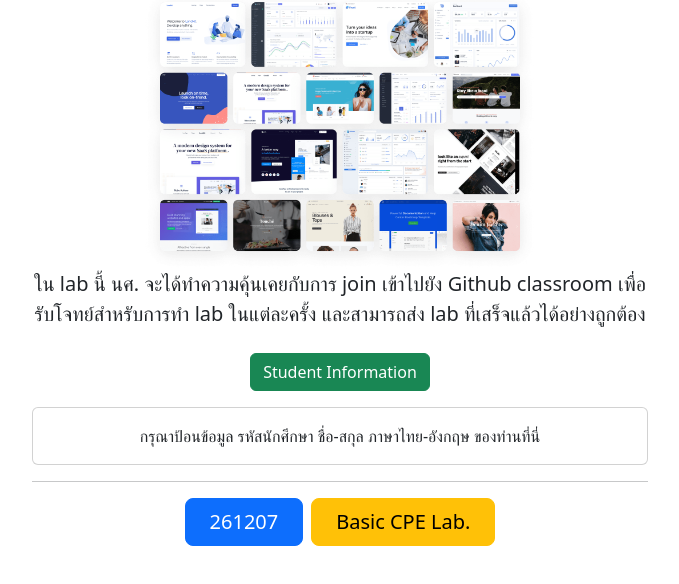
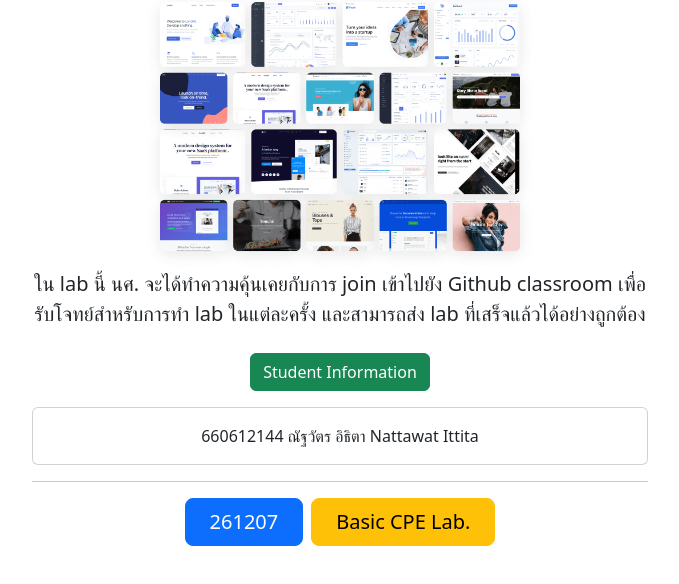
Before and after one commit to cpe207/lab01-lntechfuse, a plain HTML site: page index.html in a window 1280 px wide. Both pictures are taken after a click on the button "Student Information". Shown: the part 178-762 px from the top of the page, without its empty margins (300-979 px from the left). Drawn offline with nearby package versions, Linux system fonts and the light colour scheme.

Commit message:
index.html

```diff
--- a/index.html
+++ b/index.html
@@ -50,8 +50,7 @@
           </p>
           <div class="collapse" id="collapseExample">
             <div class="card card-body">
-              กรุณาป้อนข้อมูล รหัสนักศึกษา ชื่อ-สกุล ภาษาไทย-อังกฤษ
-              ของท่านที่นี่
+              660612144 ณัฐวัตร อิธิตา Nattawat Ittita
             </div>
           </div>
         </div>
```
